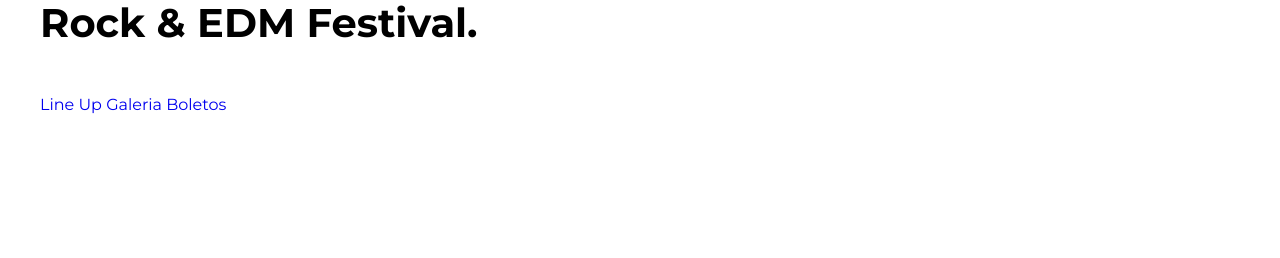
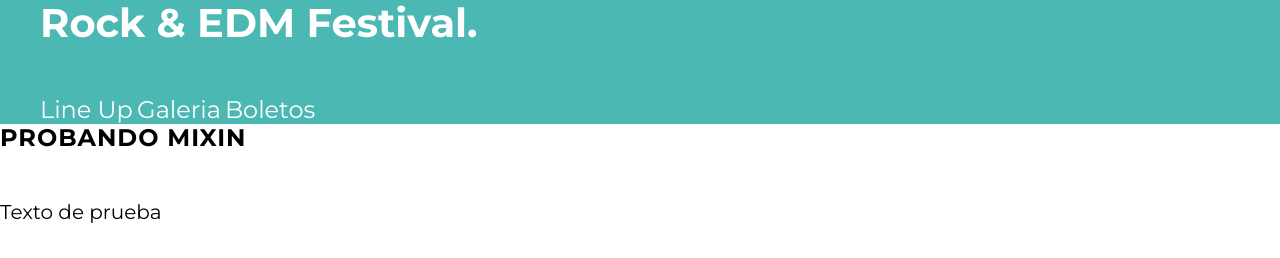
Before and after one commit to hsniama/Festival-Proyecto, a website: page index.html in a window 1280 px wide. Drawn offline with Linux system fonts and the light colour scheme.

Commit message:
Aplicando SCSS al header
- Creacion de carpeta de 'layout' adentro de scss en src.
- Se crea _index.scss y _header.scss.
- Creacion de archivo de _mixins.scss en carpeta 'base'.

```diff
--- a/index.html
+++ b/index.html
@@ -24,5 +24,7 @@
         </div>
     </header>
 
+    <h1 class="prueba">Probando Mixin</h1>
+    <p class="texto">Texto de prueba</p>
 </body>
 </html>
--- a/src/scss/app.scss
+++ b/src/scss/app.scss
@@ -2,3 +2,4 @@
 //@use crea isntancias locales, es decir, solamente tengo acceso a dichos archivos
 //a traves de este archivo app.scss
 @use 'base';
+@use 'layout';
--- a/src/scss/base/_index.scss
+++ b/src/scss/base/_index.scss
@@ -1,4 +1,5 @@
 //Con @forward se apuntan/indican en donde estan esos archivos.
 @forward 'variables';
+@forward 'mixins';
 @forward 'normalize';
 @forward 'globales';
--- /dev/null
+++ b/src/scss/base/_mixins.scss
@@ -0,0 +1,6 @@
+@mixin heading{
+    text-transform: uppercase;
+    font-size: 2.4rem;
+    color: black;
+    letter-spacing: 1px;
+}
--- /dev/null
+++ b/src/scss/layout/_header.scss
@@ -0,0 +1,26 @@
+@use 'base/variables' as v;
+@use 'base/mixins' as m;
+
+.header{
+    background-color: v.$verde;
+
+    h1{
+        color: v.$blanco;
+    }
+
+}
+
+.navegacion-principal{
+    a{
+        color: v.$blanco;
+        font-size: 2.4rem;
+
+        &:hover{
+            color: v.$amarillo;
+        }
+    }
+}
+
+.prueba{
+    @include m.heading;
+}
--- /dev/null
+++ b/src/scss/layout/_index.scss
@@ -0,0 +1 @@
+@forward 'header';
```
Also changed, not shown: build/css/app.css.
